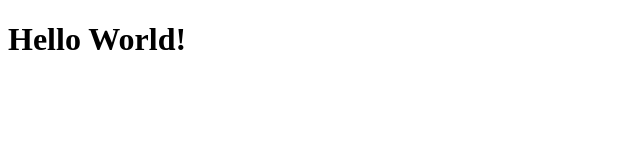
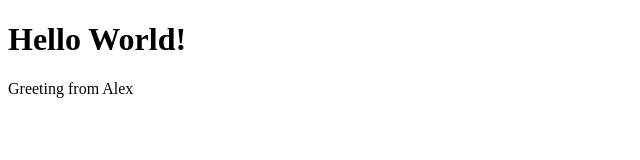
Before and after one commit to mae-rwen/agata-wbs-project-day2, a plain HTML site: page index.html in a window 1280 px wide. Shown: the whole page, without its empty margins (0-640 px from the left). Drawn offline with Linux system fonts and the light colour scheme.

Commit message:
some commit

```diff
--- a/index.html
+++ b/index.html
@@ -9,6 +9,7 @@
 <body>
 
     <h1>Hello World!</h1>
+    <p>Greeting from Alex</p>
 
 </body>
 </html>
```
